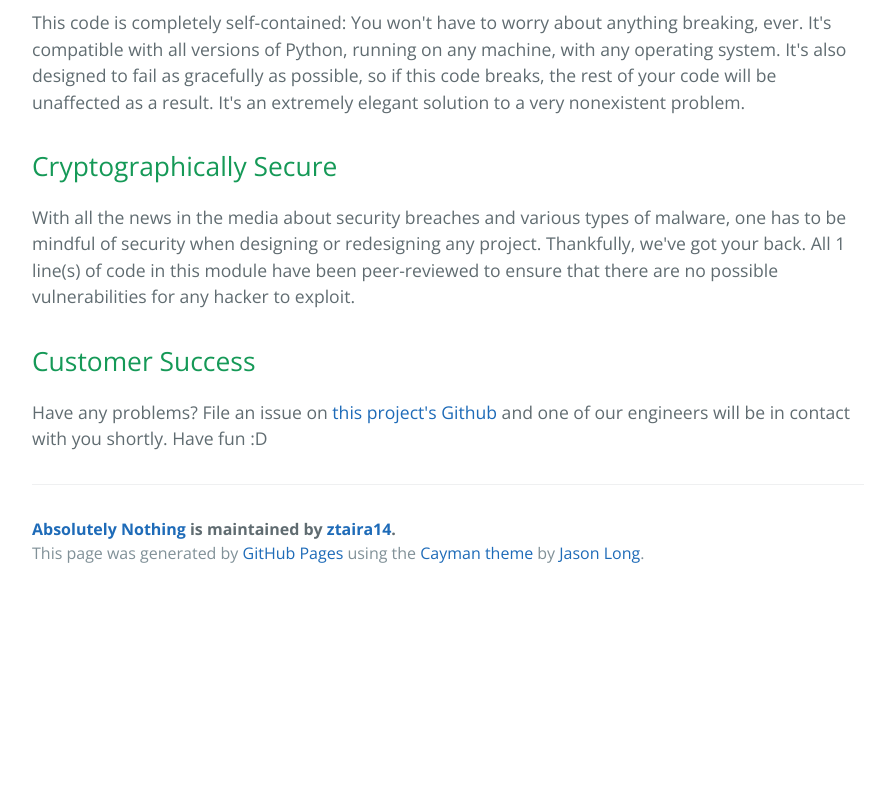
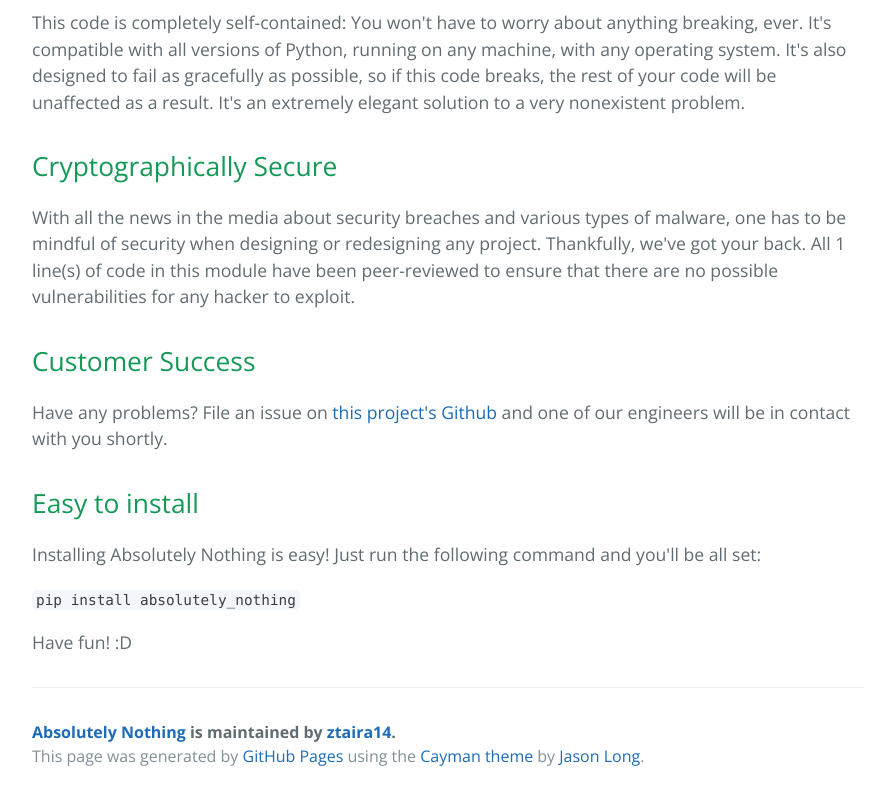
Before and after one commit to ztaira/absolutely_nothing, a plain HTML site: page index.html in a window 1280 px wide. Shown: the part 754-1554 px from the top of the page, without its empty margins (192-1087 px from the left). Before the commit the page ends 1351 px from the top, so only its background shows below. Drawn offline with nearby package versions, Linux system fonts and the light colour scheme.

```diff
--- a/index.html
+++ b/index.html
@@ -39,7 +39,16 @@
 <h2>
 <a id="customer-success" class="anchor" href="#customer-success" aria-hidden="true"><span aria-hidden="true" class="octicon octicon-link"></span></a>Customer Success</h2>
 
-<p>Have any problems? File an issue on <a href="https://github.com/ztaira14/absolutely_nothing">this project's Github</a> and one of our engineers will be in contact with you shortly. Have fun :D</p>
+<p>Have any problems? File an issue on <a href="https://github.com/ztaira14/absolutely_nothing">this project's Github</a> and one of our engineers will be in contact with you shortly. </p>
+
+<h2>
+<a id="easy-to-install" class="anchor" href="#easy-to-install" aria-hidden="true"><span aria-hidden="true" class="octicon octicon-link"></span></a>Easy to install</h2>
+
+<p>Installing Absolutely Nothing is easy! Just run the following command and you'll be all set:</p>
+
+<p><code>pip install absolutely_nothing</code></p>
+
+<p>Have fun! :D</p>
 
       <footer class="site-footer">
         <span class="site-footer-owner"><a href="https://github.com/ztaira14/absolutely_nothing">Absolutely Nothing</a> is maintained by <a href="https://github.com/ztaira14">ztaira14</a>.</span>
```
Also changed, not shown: params.json (+1 -1 lines).
